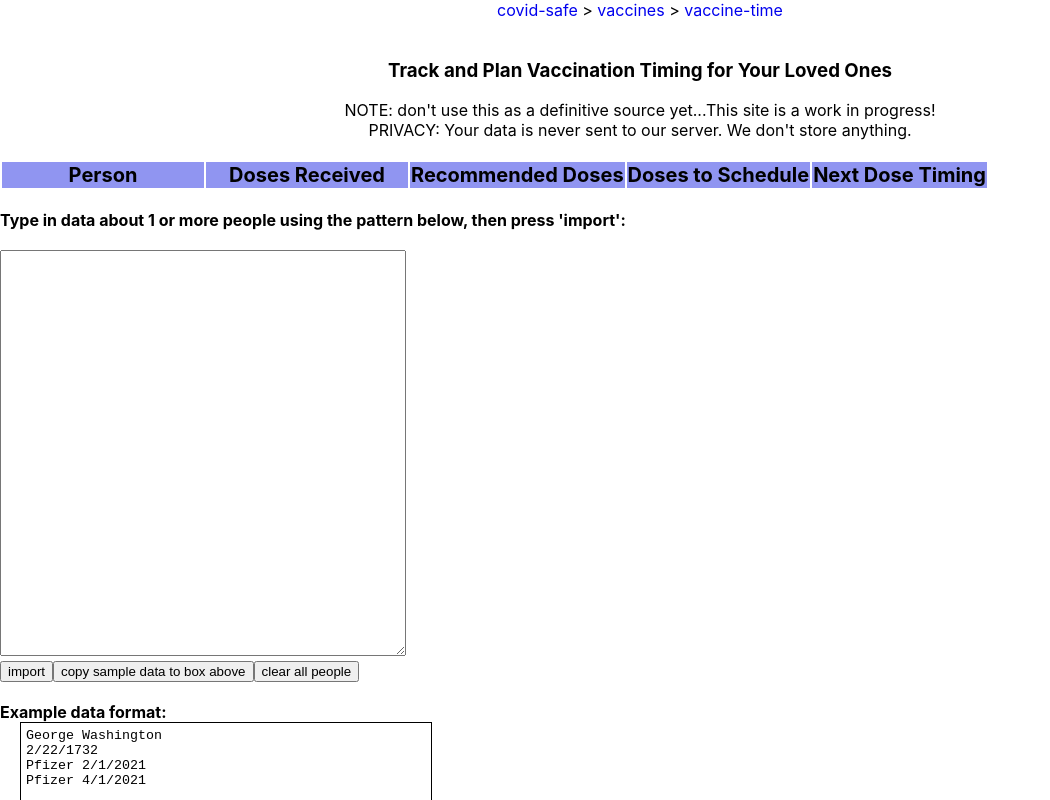
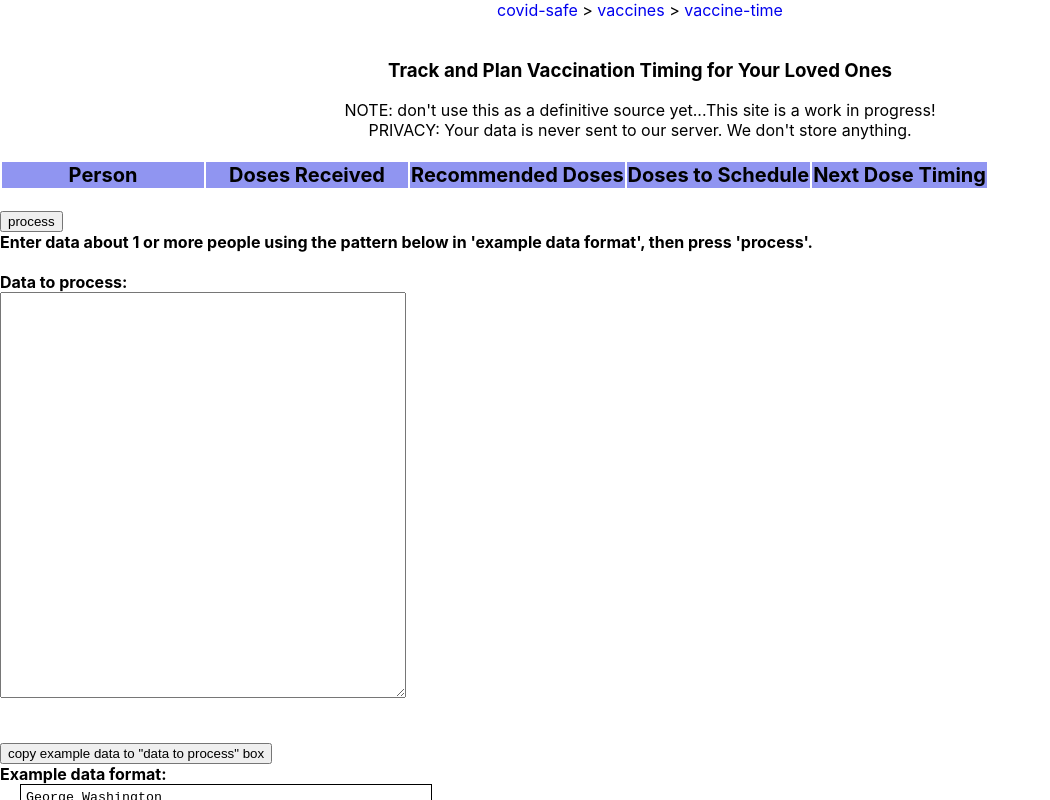
Before and after one commit to rrelyea/vaccine-time, a React (Create React App) app: page / in a window 1280 px wide. Shown: the top 800 px of the page, without its empty margins (0-1050 px from the left). Built offline with nearby package versions, Linux system fonts and the light colour scheme.

Commit message:
move buttons around. rename import to process.

```diff
--- a/src/People.js
+++ b/src/People.js
@@ -173,17 +173,22 @@ function People() {
                     </tbody>
                 </table>
             </div>
+            { users.length > 0 ?
+            <button onClick={clearPeople}>clear all people</button> :
+            false }
+
             <div className='tal'>
                 <br/>
-                <div className='tal'><b>Type in data about 1 or more people using the pattern below, then press 'import':</b></div>
+                <button onClick={addPerson}>process</button>
+                <br/>
+                <div className='tal'><b>Enter data about 1 or more people using the pattern below in 'example data format', then press 'process'.</b></div>
 
                 <br/>
+                <div className='tal'><b>Data to process:</b></div>
                 <textarea className='w400 h400' id='importData' /><br/>
-                <button onClick={addPerson}>import</button>
-                <button onClick={copySampleData}>copy sample data to box above</button>
-                <button onClick={clearPeople}>clear all people</button>
                 <br/>
                 <br/>
+                <button onClick={copySampleData}>copy example data to "data to process" box</button>
                 <div className='tal'><b>Example data format:</b></div>
 
                 <textarea className='sampleData w400 h400' id='sampleData' defaultValue={getSampleData()} >
```
